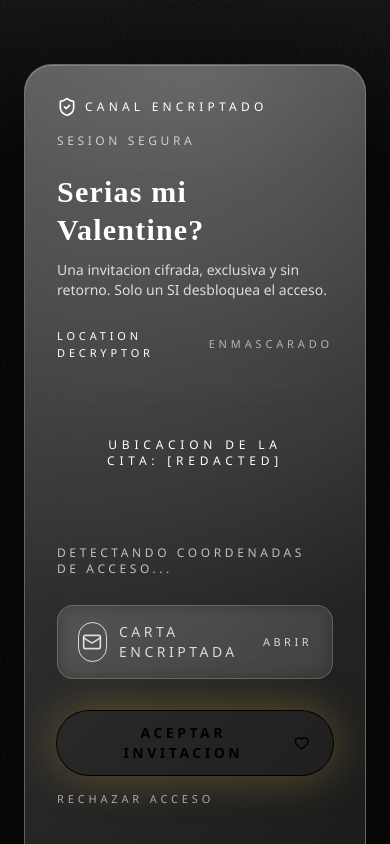
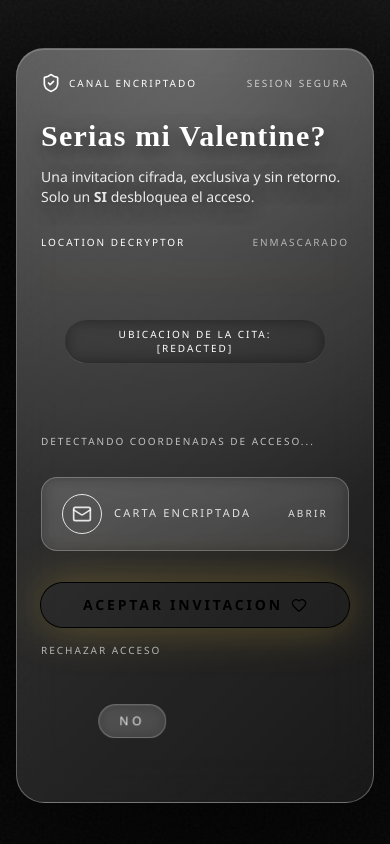
Before and after one commit to Diegotovarf/the-14th-access-portal, a React (Vite) app: page / in a window 390 px wide. Shown: the top 844 px of the page. Built offline with nearby package versions, Linux system fonts and the light colour scheme.

Commit message:
Mejoras de responsivo y legibilidad

```diff
--- a/src/App.jsx
+++ b/src/App.jsx
@@ -27,7 +27,7 @@ const pad = (value, length = 2) => String(value).padStart(length, "0")
 const LocationDecryptor = ({ revealed, locationText }) => {
   return (
     <div className="space-y-3">
-      <div className="flex items-center justify-between text-[11px] uppercase tracking-[0.35em] text-portal-gold/80">
+      <div className="flex flex-wrap items-center justify-between gap-2 text-[10px] uppercase tracking-[0.2em] text-portal-gold/80 sm:text-[11px] sm:tracking-[0.35em]">
         <span>Location Decryptor</span>
         <span className="text-white/60">
           {revealed ? "Desencriptado" : "Enmascarado"}
@@ -45,11 +45,13 @@ const LocationDecryptor = ({ revealed, locationText }) => {
         >
           <div className="absolute inset-0 bg-gradient-to-b from-transparent via-black/10 to-black/60" />
         </motion.div>
-        <div className="absolute inset-0 flex items-center justify-center px-6 text-center text-xs uppercase tracking-[0.4em] text-portal-gold/85">
-          {locationText}
+        <div className="absolute inset-0 flex items-center justify-center px-6 text-center text-[10px] uppercase tracking-[0.2em] text-portal-gold/90 sm:text-xs sm:tracking-[0.4em]">
+          <span className="max-w-[22rem] rounded-full bg-black/45 px-4 py-2 leading-snug backdrop-blur sm:max-w-none">
+            {locationText}
+          </span>
         </div>
       </div>
-      <div className="text-xs uppercase tracking-[0.3em] text-white/70">
+      <div className="text-[10px] uppercase tracking-[0.2em] text-white/70 sm:text-xs sm:tracking-[0.3em]">
         {revealed
           ? "Coordenadas verificadas"
           : "Detectando coordenadas de acceso..."}
@@ -187,7 +189,7 @@ function App() {
         <div className="absolute inset-x-0 top-0 h-40 bg-gradient-to-b from-white/5 to-transparent" />
       </div>
 
-      <div className="relative z-10 flex min-h-screen items-center justify-center px-6 py-16">
+      <div className="relative z-10 flex min-h-screen items-center justify-center px-4 py-12 sm:px-6 sm:py-16">
         <AnimatePresence mode="sync">
           {phase === "loading" && (
             <motion.div
@@ -205,17 +207,17 @@ function App() {
               )}
 
               <div className="relative z-10 space-y-6">
-                <div className="text-xs uppercase tracking-[0.5em] text-portal-gold/85">
+                <div className="text-[10px] uppercase tracking-[0.3em] text-portal-gold/90 sm:text-xs sm:tracking-[0.5em]">
                   Detectando coordenadas de acceso...
                 </div>
-                <div className="font-display text-4xl text-white sm:text-5xl">
+                <div className="font-display text-4xl text-white sm:text-5xl text-crisp">
                   {pad(countdown.days)}:{pad(countdown.hours)}:{pad(countdown.minutes)}
                   :{pad(countdown.seconds)}
                 </div>
-                <div className="text-sm uppercase tracking-[0.4em] text-portal-gold/80">
+                <div className="text-xs uppercase tracking-[0.3em] text-portal-gold/85 sm:text-sm sm:tracking-[0.4em]">
                   {pad(countdown.milliseconds, 3)} ms
                 </div>
-                <p className="text-xs uppercase tracking-[0.3em] text-white/70">
+                <p className="text-[10px] uppercase tracking-[0.2em] text-white/70 sm:text-xs sm:tracking-[0.3em]">
                   Cuenta regresiva cifrada hacia el 14
                 </p>
               </div>
@@ -232,23 +234,24 @@ function App() {
               transition={{ duration: 0.7, ease: "easeOut" }}
             >
               <GlassCard>
-                <div className="flex flex-wrap items-center justify-between gap-4">
-                  <div className="flex items-center gap-2 text-portal-gold/80">
+                <div className="flex flex-wrap items-center justify-between gap-3">
+                  <div className="flex items-center gap-2 text-portal-gold/85">
                     <ShieldCheck className="h-5 w-5" />
-                    <span className="text-xs uppercase tracking-[0.35em]">
+                    <span className="text-[10px] uppercase tracking-[0.2em] sm:text-xs sm:tracking-[0.35em]">
                       Canal encriptado
                     </span>
                   </div>
-                  <span className="text-xs uppercase tracking-[0.3em] text-white/70">
+                  <span className="text-[10px] uppercase tracking-[0.2em] text-white/70 sm:text-xs sm:tracking-[0.3em]">
                     Sesion segura
                   </span>
                 </div>
 
-                <h1 className="mt-6 text-3xl font-semibold leading-tight text-white sm:text-4xl font-display">
+                <h1 className="mt-6 text-3xl font-semibold leading-tight text-white sm:text-4xl font-display text-crisp">
                   Serias mi Valentine?
                 </h1>
-                <p className="mt-3 text-sm text-white/80 sm:text-base">
-                  Una invitacion cifrada, exclusiva y sin retorno. Solo un SI
+                <p className="mt-3 text-sm text-white/90 sm:text-base text-crisp">
+                  Una invitacion cifrada, exclusiva y sin retorno. Solo un{" "}
+                  <span className="text-portal-gold font-semibold">SI</span>{" "}
                   desbloquea el acceso.
                 </p>
 
@@ -263,7 +266,7 @@ function App() {
                   <button
                     type="button"
                     onClick={() => setLetterOpen((open) => !open)}
-                    className="flex w-full items-center justify-between gap-3 rounded-2xl border border-white/20 bg-white/5 px-5 py-4 text-left text-sm uppercase tracking-[0.25em] text-white/80 backdrop-blur transition hover:border-white/40"
+                    className="flex w-full flex-wrap items-center justify-between gap-3 rounded-2xl border border-white/25 bg-white/5 px-5 py-4 text-left text-[11px] uppercase tracking-[0.2em] text-white/85 backdrop-blur transition hover:border-white/40 sm:text-sm sm:tracking-[0.25em]"
                   >
                     <span className="flex items-center gap-3">
                       <span className="flex h-10 w-10 items-center justify-center rounded-full border border-portal-gold/40 bg-portal-gold/10 text-portal-gold">
@@ -271,7 +274,7 @@ function App() {
                       </span>
                       Carta encriptada
                     </span>
-                    <span className="text-[11px] text-portal-gold/70">
+                    <span className="text-[10px] text-portal-gold/75 sm:text-[11px]">
                       {letterOpen ? "Cerrar" : "Abrir"}
                     </span>
                   </button>
@@ -286,7 +289,7 @@ function App() {
                         transition={{ duration: 0.5, ease: "easeOut" }}
                         className="overflow-hidden rounded-2xl border border-white/15 bg-white/5 p-5"
                       >
-                        <p className="min-h-[120px] whitespace-pre-line text-sm leading-relaxed text-white/80">
+                        <p className="min-h-[120px] whitespace-pre-line text-sm leading-relaxed text-white/90">
                           {typedText}
                           {typedLength < LETTER_TEXT.length && (
                             <span className="ml-1 inline-block h-4 w-[2px] animate-pulse bg-portal-gold/80 align-middle" />
@@ -301,7 +304,7 @@ function App() {
                   <button
                     type="button"
                     onClick={() => setPhase("accepted")}
-                    className="inline-flex w-full items-center justify-center gap-2 rounded-full bg-gradient-to-r from-portal-gold to-portal-gold-light px-6 py-3 text-sm font-semibold uppercase tracking-[0.25em] text-black shadow-[0_0_45px_rgba(212,175,55,0.35)] ring-1 ring-portal-gold/50 transition hover:brightness-110"
+                    className="inline-flex w-full items-center justify-center gap-2 rounded-full bg-gradient-to-r from-portal-gold to-portal-gold-light px-6 py-3 text-sm font-semibold uppercase tracking-[0.2em] text-black shadow-[0_0_45px_rgba(212,175,55,0.35)] ring-1 ring-portal-gold/60 transition hover:brightness-110 sm:tracking-[0.25em]"
                   >
                     Aceptar invitacion
                     <Heart className="h-4 w-4" />
@@ -309,7 +312,7 @@ function App() {
 
                   {shouldEvade ? (
                     <div className="space-y-2">
-                      <div className="text-[11px] uppercase tracking-[0.35em] text-white/60">
+                      <div className="text-[10px] uppercase tracking-[0.2em] text-white/65 sm:text-[11px] sm:tracking-[0.35em]">
                         Rechazar acceso
                       </div>
                       <div
@@ -332,7 +335,7 @@ function App() {
                   ) : (
                     <button
                       type="button"
-                      className="w-full rounded-full border border-white/30 bg-white/10 px-5 py-3 text-xs uppercase tracking-[0.3em] text-white/85 backdrop-blur"
+                      className="w-full rounded-full border border-white/30 bg-white/10 px-5 py-3 text-[10px] uppercase tracking-[0.2em] text-white/85 backdrop-blur sm:text-xs sm:tracking-[0.3em]"
                     >
                       No
                     </button>
@@ -354,10 +357,10 @@ function App() {
                 <div className="mx-auto flex h-16 w-16 items-center justify-center rounded-full border border-portal-gold/30 bg-portal-gold/10">
                   <Heart className="h-7 w-7 text-portal-gold" />
                 </div>
-                <h2 className="mt-6 text-3xl font-display text-portal-gold sm:text-4xl">
+                <h2 className="mt-6 text-3xl font-display text-portal-gold sm:text-4xl text-crisp">
                   Identidad Confirmada. Acceso al Corazon Concedido.
                 </h2>
-                <p className="mt-3 text-sm text-white/75 sm:text-base">
+                <p className="mt-3 text-sm text-white/90 sm:text-base text-crisp">
                   Coordenadas liberadas. Tu lugar ya esta asegurado.
                 </p>
 
--- a/src/components/ui/GlassCard.jsx
+++ b/src/components/ui/GlassCard.jsx
@@ -4,7 +4,7 @@ const GlassCard = ({ children, className = "" }) => {
   return (
     <div
       className={clsx(
-        "relative overflow-hidden rounded-[28px] border border-white/30 bg-[linear-gradient(135deg,rgba(255,255,255,0.22),rgba(255,255,255,0.06))] p-8 text-white shadow-[0_40px_140px_rgba(0,0,0,0.7),inset_0_1px_0_rgba(255,255,255,0.2)] backdrop-blur-[28px]",
+        "relative overflow-hidden rounded-[28px] border border-white/30 bg-[linear-gradient(135deg,rgba(255,255,255,0.22),rgba(255,255,255,0.06))] p-6 text-white shadow-[0_40px_140px_rgba(0,0,0,0.7),inset_0_1px_0_rgba(255,255,255,0.2)] backdrop-blur-[28px] sm:p-8 md:p-10",
         className,
       )}
     >
--- a/src/index.css
+++ b/src/index.css
@@ -23,6 +23,10 @@ body {
 .font-display {
   font-family: "Cinzel", "Times New Roman", serif;
   letter-spacing: 0.04em;
+}
+
+.text-crisp {
+  text-shadow: 0 6px 18px rgba(0, 0, 0, 0.55);
 }
 
 .radar-map {
```
